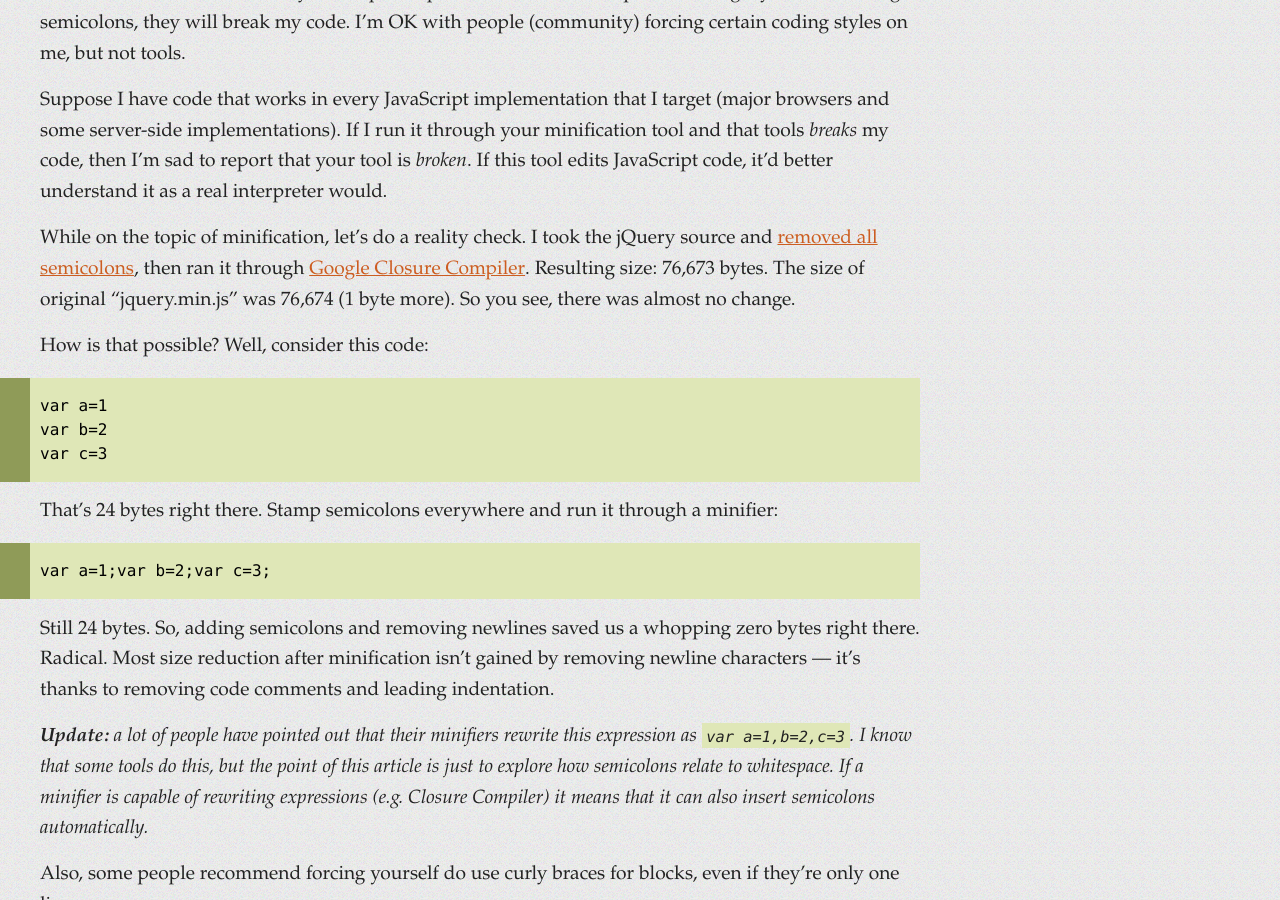
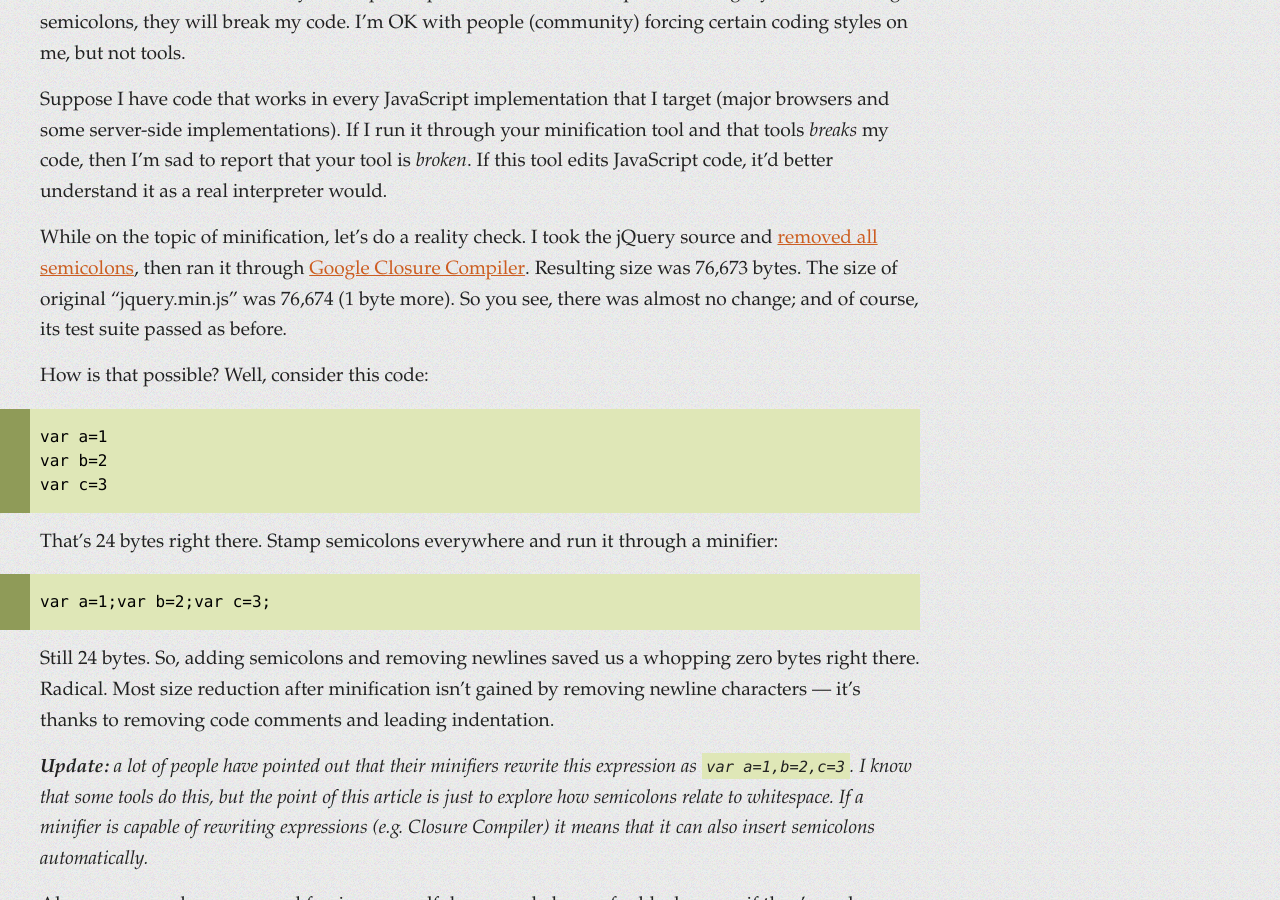
Before and after one commit to mislav/blog, a Jekyll site: the page built from js/_posts/2010-05-07-semicolons.markdown, in a window 1280 px wide and 900 px high, scrolled down 1135 px. Built offline with Jekyll 4.4.1, drawn with Linux system fonts in a browser that asks for light colours; Markdown is read by kramdown in place of the engine named in the settings.

Commit message:
add note about jquery test suite passing

```diff
--- a/js/_posts/2010-05-07-semicolons.markdown
+++ b/js/_posts/2010-05-07-semicolons.markdown
@@ -31,7 +31,7 @@ Minification and obfuscation *change your code*. They are tools which you run on
 
 Suppose I have code that works in every JavaScript implementation that I target (major browsers and some server-side implementations). If I run it through your minification tool and that tools *breaks* my code, then I'm sad to report that your tool is *broken*. If this tool edits JavaScript code, it'd better understand it as a real interpreter would.
 
-While on the topic of minification, let's do a reality check. I took the jQuery source and [removed all semicolons][removed], then ran it through [Google Closure Compiler][compiler]. Resulting size: 76,673 bytes. The size of original "jquery.min.js" was 76,674 (1 byte more). So you see, there was almost no change.
+While on the topic of minification, let's do a reality check. I took the jQuery source and [removed all semicolons][removed], then ran it through [Google Closure Compiler][compiler]. Resulting size was 76,673 bytes. The size of original "jquery.min.js" was 76,674 (1 byte more). So you see, there was almost no change; and of course, its test suite passed as before.
 
 How is that possible? Well, consider this code:
 
```
